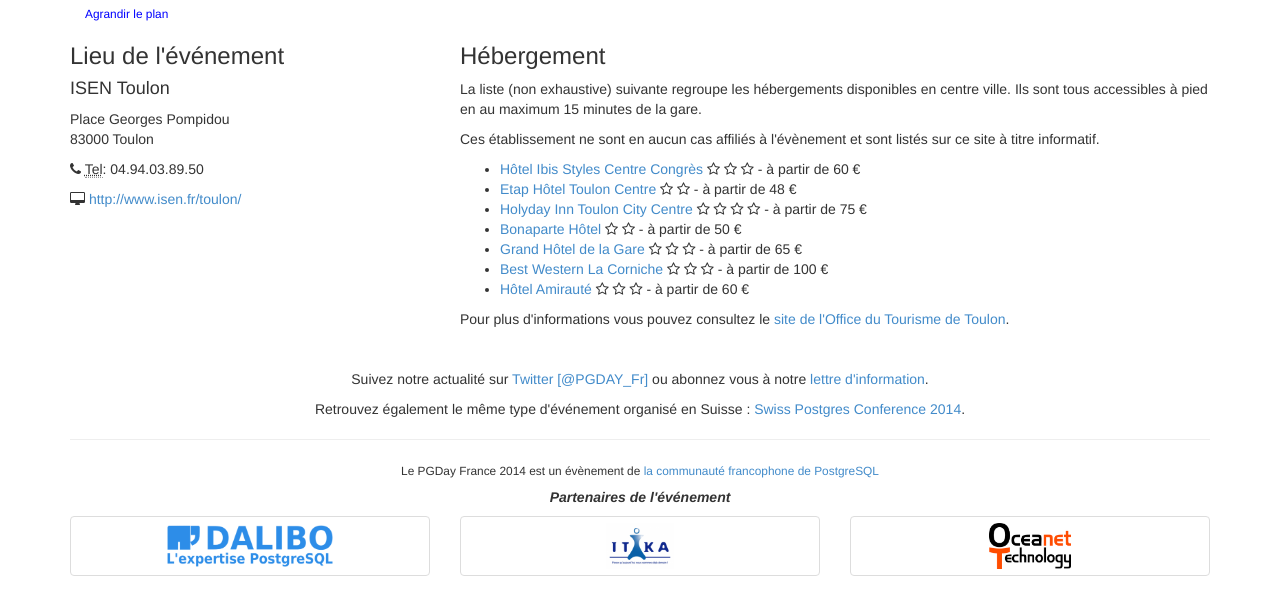
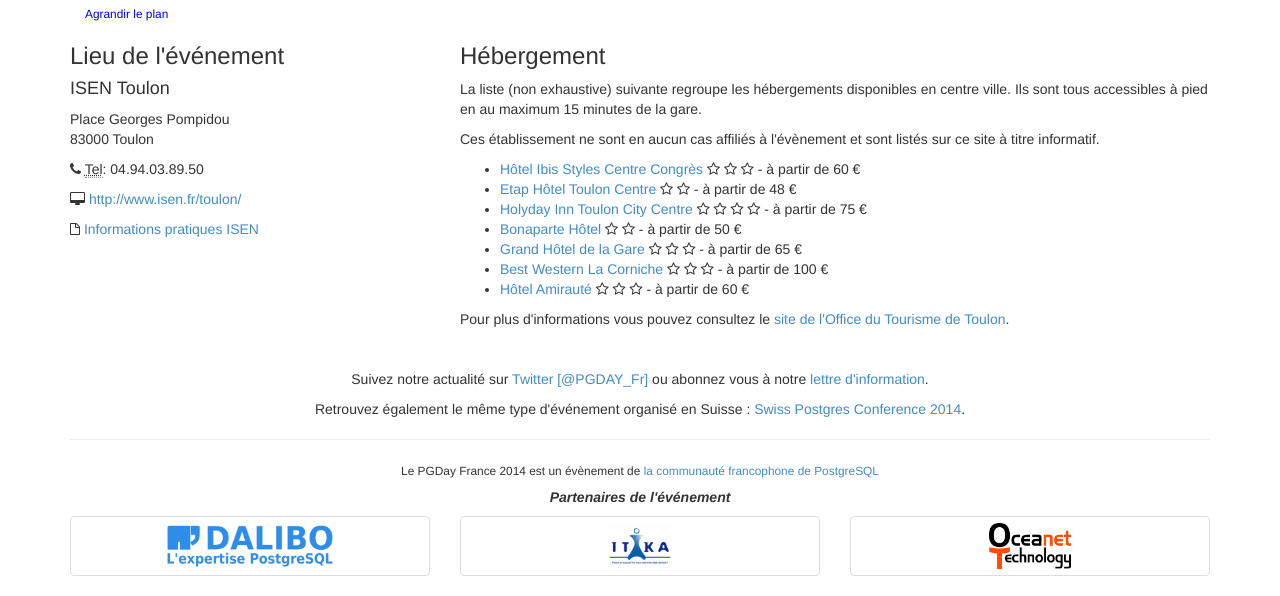
Before and after one commit to postgresqlfr/2024.pgday.fr, a Jekyll site: the page built from information.html, in a window 1280 px wide and 1038 px high. Shown: the part 442-1038 px from the top of the window. Built offline with Jekyll 4.4.1, drawn with Linux system fonts in a browser that asks for light colours; Markdown is read by kramdown in place of the engine named in the settings.

Commit message:
Add InfosPratiquesISEN.pdf information.

```diff
--- a/information.html
+++ b/information.html
@@ -23,6 +23,7 @@
             </p>
             <p><i class="fa fa-phone"></i> <abbr title="Telephone">Tel</abbr>: 04.94.03.89.50</p>
             <p><i class="fa fa-desktop"></i> <a href="http://www.isen.fr/toulon/" target="_blank">http://www.isen.fr/toulon/</a></p>
+            <p><i class="fa fa-file-o"></i> <a href="InfosPratiquesISEN.pdf">Informations pratiques ISEN</a></p>
           </div>
 
            <div class="col-sm-8">
```
Also changed, not shown: 1 other file.
